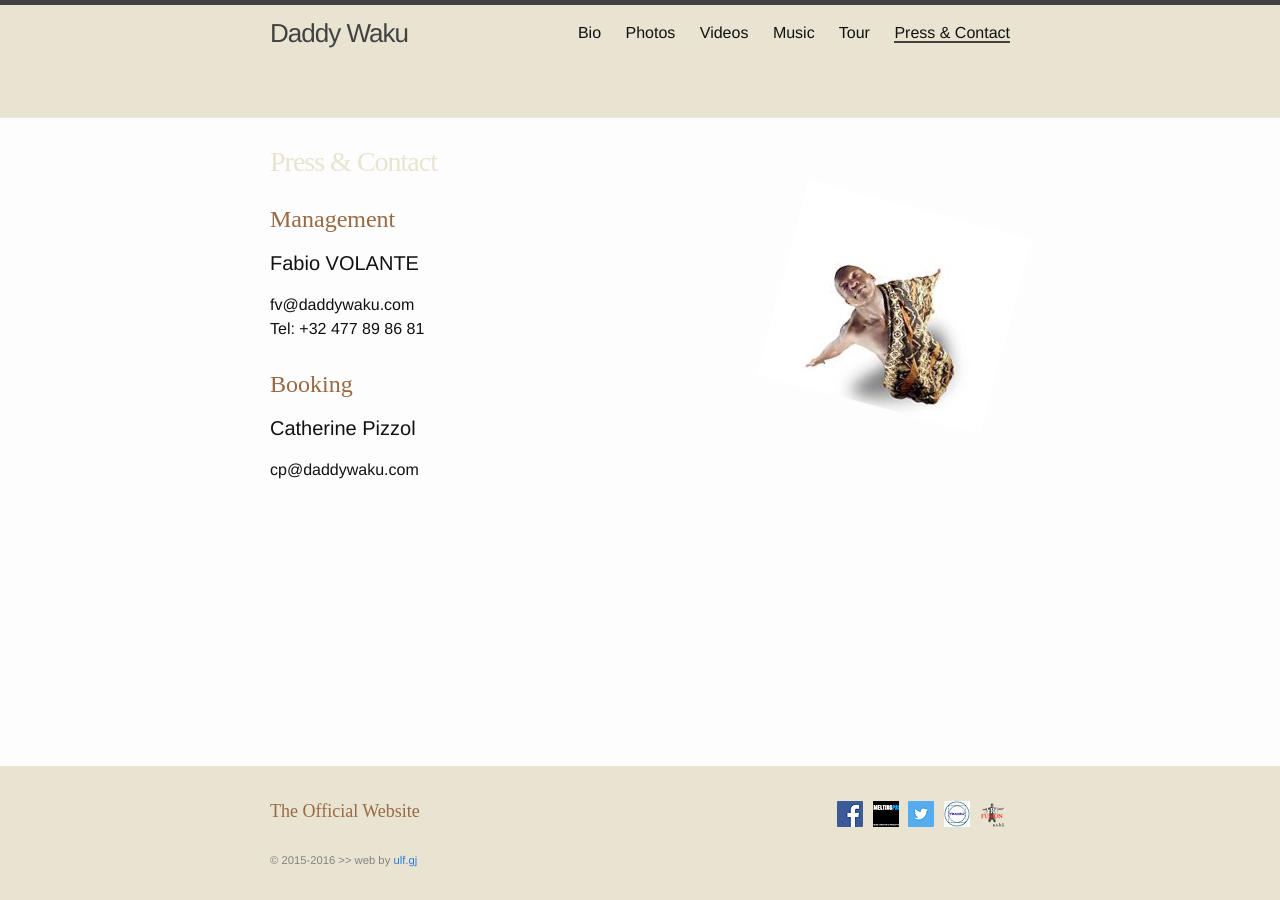
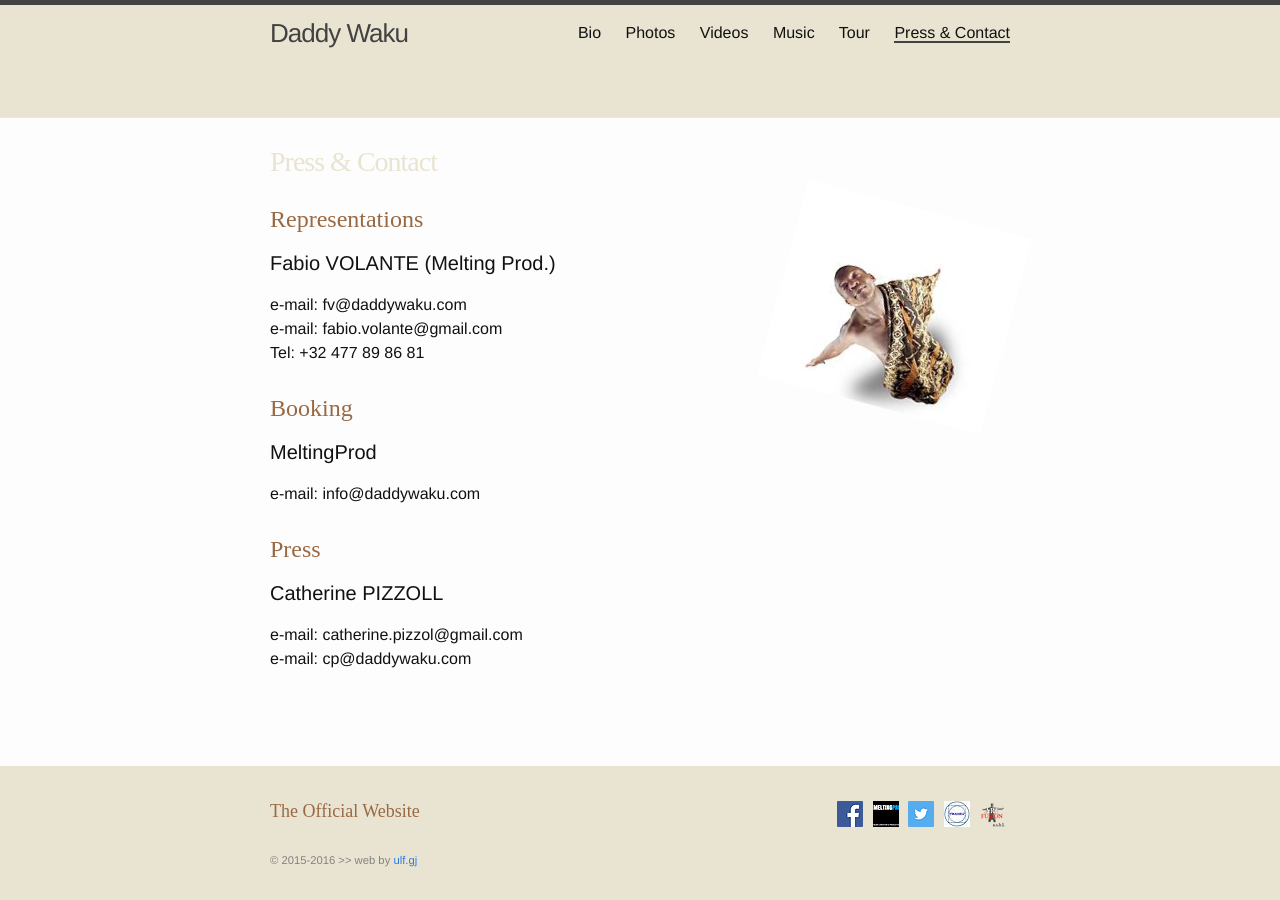
Before and after one commit to daddywaku/daddywaku.github.io, a Jekyll site: the page built from 06-press_and_contact.md, in a window 1280 px wide. Built offline with Jekyll 4.4.1, drawn with Linux system fonts in a browser that asks for light colours; nearby versions of some CDN libraries; some web fonts are replaced.

```diff
--- a/06-press_and_contact.md
+++ b/06-press_and_contact.md
@@ -5,6 +5,28 @@ permalink: /press_and_contact/
 ---
 
 
+## Representations
+
+#### Fabio VOLANTE (Melting Prod.)
+e-mail: fv@daddywaku.com
+e-mail: fabio.volante@gmail.com
+Tel: +32 477 89 86 81
+
+## Booking
+
+#### MeltingProd
+e-mail: info@daddywaku.com
+
+## Press
+
+#### Catherine PIZZOLL
+e-mail: catherine.pizzol@gmail.com
+e-mail: cp@daddywaku.com
+
+
+
+
+<!--
 ## Management
 
 #### Fabio VOLANTE
@@ -15,4 +37,4 @@ Tel: +32 477 89 86 81
 ## Booking
 
 #### Catherine Pizzol
-cp@daddywaku.com
+cp@daddywaku.com -->
```
Also changed, not shown: 03-videos.md (+1 -1 lines).
